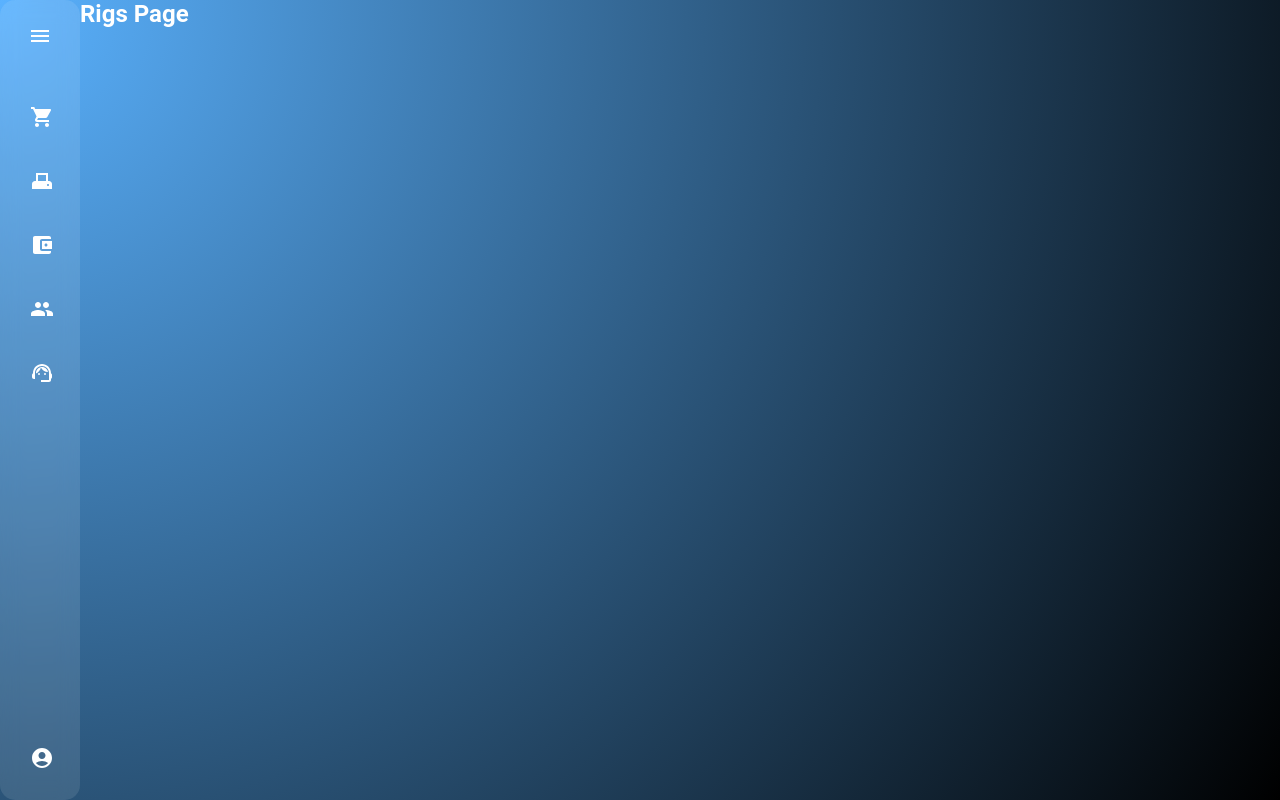
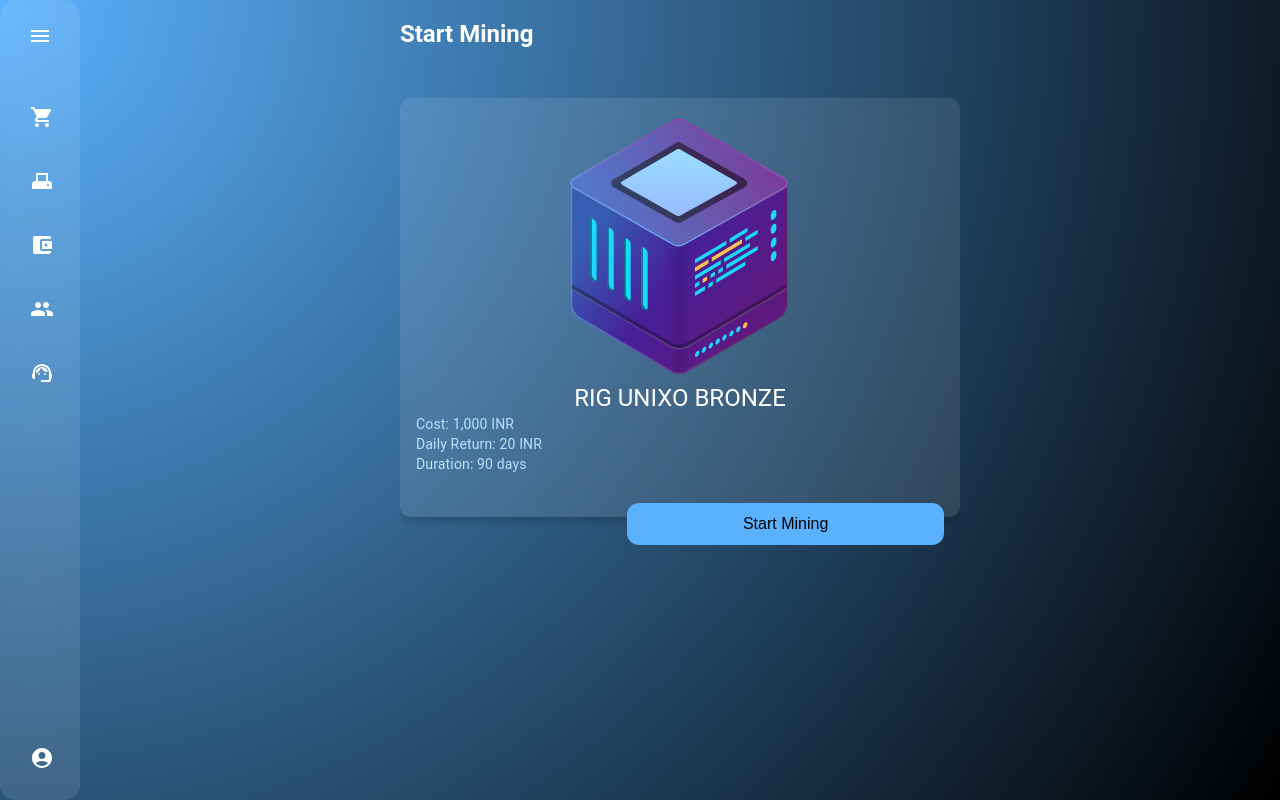
Before and after one commit to ayushsuryan/CloudMine-Frontend, a React (Vite) app: page /dashboard/rigs in a window 1280 px wide. Built offline with nearby package versions, Linux system fonts and the light colour scheme; sample sign-in values are in the browser's storage.

Commit message:
Mining done design

```diff
--- a/src/components/Dashboard.css
+++ b/src/components/Dashboard.css
@@ -1,6 +1,6 @@
 .dashboard-container {
     display: flex;
-    height: 100vh;
+    height: 100%;
     background: radial-gradient(circle at top left, #5ab2ff, black);
     position: relative;
   }
--- a/src/components/DashboardContent/Order.jsx
+++ b/src/components/DashboardContent/Order.jsx
@@ -10,7 +10,7 @@ const Order = () => {
         <div className="glassy-card">
           <CardContent>
             <img src="../../src/assets/rig1.svg" alt="rig1" width="50%" />
-            <Typography variant="h5" component="div" className="card-title">
+            <Typography variant="h6" component="div" className="card-title">
               RIG UNIXO BRONZE
             </Typography>
             <Typography variant="body2" className="card-content">
@@ -26,7 +26,7 @@ const Order = () => {
         <div className="glassy-card">
           <CardContent>
             <img src="../../src/assets/rig2.svg" alt="rig1" width="50%" />
-            <Typography variant="h5" component="div" className="card-title">
+            <Typography variant="h6" component="div" className="card-title">
               RIG UNIXO SILVER
             </Typography>
             <Typography variant="body2" className="card-content">
@@ -42,7 +42,7 @@ const Order = () => {
         <div className="glassy-card">
           <CardContent>
             <img src="../../src/assets/rig3.svg" alt="rig1" width="50%" />
-            <Typography variant="h5" component="div" className="card-title">
+            <Typography variant="h6" component="div" className="card-title">
               RIG UNIXO GOLD
             </Typography>
             <Typography variant="body2" className="card-content">
@@ -58,7 +58,7 @@ const Order = () => {
         <div className="glassy-card">
           <CardContent>
             <img src="../../src/assets/rig4.svg" alt="rig1" width="50%" />
-            <Typography variant="h5" component="div" className="card-title">
+            <Typography variant="h6" component="div" className="card-title">
               RIG UNIXO PLATINUM
             </Typography>
             <Typography variant="body2" className="card-content">
@@ -74,7 +74,7 @@ const Order = () => {
         <div className="glassy-card">
           <CardContent>
             <img src="../../src/assets/rig5.svg" alt="rig1" width="50%" />
-            <Typography variant="h5" component="div" className="card-title">
+            <Typography variant="h6" component="div" className="card-title">
               RIG UNIXO DIAMOND
             </Typography>
             <Typography variant="body2" className="card-content">
@@ -90,7 +90,7 @@ const Order = () => {
         <div className="glassy-card">
           <CardContent>
             <img src="../../src/assets/rig6.svg" alt="rig1" width="50%" />
-            <Typography variant="h5" component="div" className="card-title">
+            <Typography variant="h6" component="div" className="card-title">
               RIG UNIXO LEGENDARY
             </Typography>
             <Typography variant="body2" className="card-content">
--- /dev/null
+++ b/src/components/DashboardContent/Rigs.css
@@ -0,0 +1,52 @@
+.order-container {
+    width: 100%;
+    max-width: 600px;
+    margin: 0 auto;
+    padding: 20px;
+    text-align: center;
+  }
+
+  .scrollable-container {
+    margin-top: 50px;
+    max-height: 90vh; /* You can adjust this to fit your design */
+    overflow-y: auto; /* Enables vertical scrolling */
+
+  }
+
+  .glassy-card {
+    background: rgba(255, 255, 255, 0.1);
+    backdrop-filter: blur(10px);
+    border-radius: 10px;
+    box-shadow: 0 4px 8px rgba(0, 0, 0, 0.2);
+    margin-bottom: 50px;
+    color: #ffffff;
+  }
+
+  .glassy-card:hover {
+    transform: scale(1.02);
+    transition: transform 0.3s;
+  }
+
+  .card-title {
+    font-weight: bold;
+  }
+
+  .card-content{
+    text-align: start;
+    color: #badfff;
+  }
+
+
+  .login-button {
+    width: 60%;
+    padding: 12px 16px;
+    font-size: 16px;
+    color: #000; /* white text color */
+    background-color: #5AB2FF; /* Yellow button color */
+    border: none;
+    border-radius: 12px;
+    cursor: pointer;
+    transition: background-color 0.3s; /* Smooth transition for hover effect */
+    margin-top: 10px;
+    float: right;
+  }
--- a/src/components/DashboardContent/Rigs.jsx
+++ b/src/components/DashboardContent/Rigs.jsx
@@ -1,9 +1,73 @@
-import React from "react";
+import React, { useState } from "react";
+import {
+  CardContent,
+  Typography,
+  Modal,
+  CircularProgress,
+} from "@mui/material";
+import "./Order.css"; // Custom CSS for glassy card styles
 
 const Rigs = () => {
+  const [loading, setLoading] = useState(false); // Loader state
+  const [balanceVisible, setBalanceVisible] = useState(false); // Balance visibility state
+  const [balance, setBalance] = useState(5000); // Example balance state (fetch this from API if needed)
+
+  // Function to simulate mining start
+  const handleStartMining = () => {
+    setLoading(true); // Show loader
+
+    // Simulate mining process (API call)
+    setTimeout(() => {
+      setLoading(false); // Hide loader
+      setBalanceVisible(true); // Show balance after mining starts
+    }, 3000); // Simulate 3 seconds delay for loading
+  };
+
   return (
     <div>
-      <h2>Rigs Page</h2>
+      <div className="order-container">
+        <h2>Start Mining</h2>
+        <div className="scrollable-container">
+          <div className="glassy-card">
+            <CardContent>
+              <img src="../../src/assets/rig1.svg" alt="rig1" width="50%" />
+              <Typography variant="h5" component="div" className="card-title">
+                RIG UNIXO BRONZE
+              </Typography>
+              <Typography variant="body2" className="card-content">
+                <div>Cost: 1,000 INR</div>
+                <div>Daily Return: 20 INR</div>
+                <div>Duration: 90 days</div>
+              </Typography>
+              <br />
+              {balanceVisible && (
+                <div open={loading} onClose={() => setLoading(false)}>
+                  <div
+                    style={{
+                      width: "100%",
+                      display: "flex",
+                      justifyContent: "center",
+                      flexDirection: "column",
+                      alignItems: "center",
+                    }}
+                    className="div-content"
+                  >
+                    <CircularProgress className="white-loader" />
+                    <span className="loader-text">Mining in progress...</span>
+                  </div>
+                </div>
+              )}
+              <button
+                className="login-button"
+                role="button"
+                onClick={handleStartMining}
+              >
+                Start Mining
+              </button>
+            </CardContent>
+          </div>
+        </div>
+      </div>
     </div>
   );
 };
```
